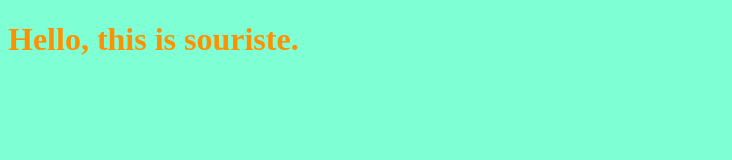
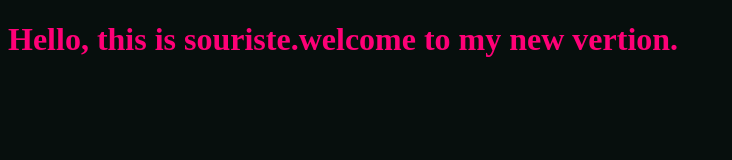
Before and after one commit to hichamsouriste/myproject, a plain HTML site: page index.html in a window 1280 px wide. Shown: the whole page, without its empty margins (0-732 px from the left). Drawn offline with Linux system fonts and the light colour scheme.

Commit message:
change text, text-color and bg color

```diff
--- a/app.js
+++ b/app.js
@@ -1 +1 @@
-alert("Hello");
+alert("souriste");
--- a/index.html
+++ b/index.html
@@ -7,7 +7,7 @@
     <link rel = "stylesheet" href="style.css">
 </head>
 <body>
-    <h1>Hello, this is souriste.</h1>
+    <h1>Hello, this is souriste.welcome to my new vertion.</h1>
     <script src = "app.js"></script>
 </body>
 </html>
--- a/style.css
+++ b/style.css
@@ -1,6 +1,6 @@
 h1 {
-    color : rgb(255, 145, 0);
+    color : rgb(255, 0, 119);
 }
 body{
-    background-color: aquamarine;
+    background-color: rgb(7, 15, 13);
 }
```
